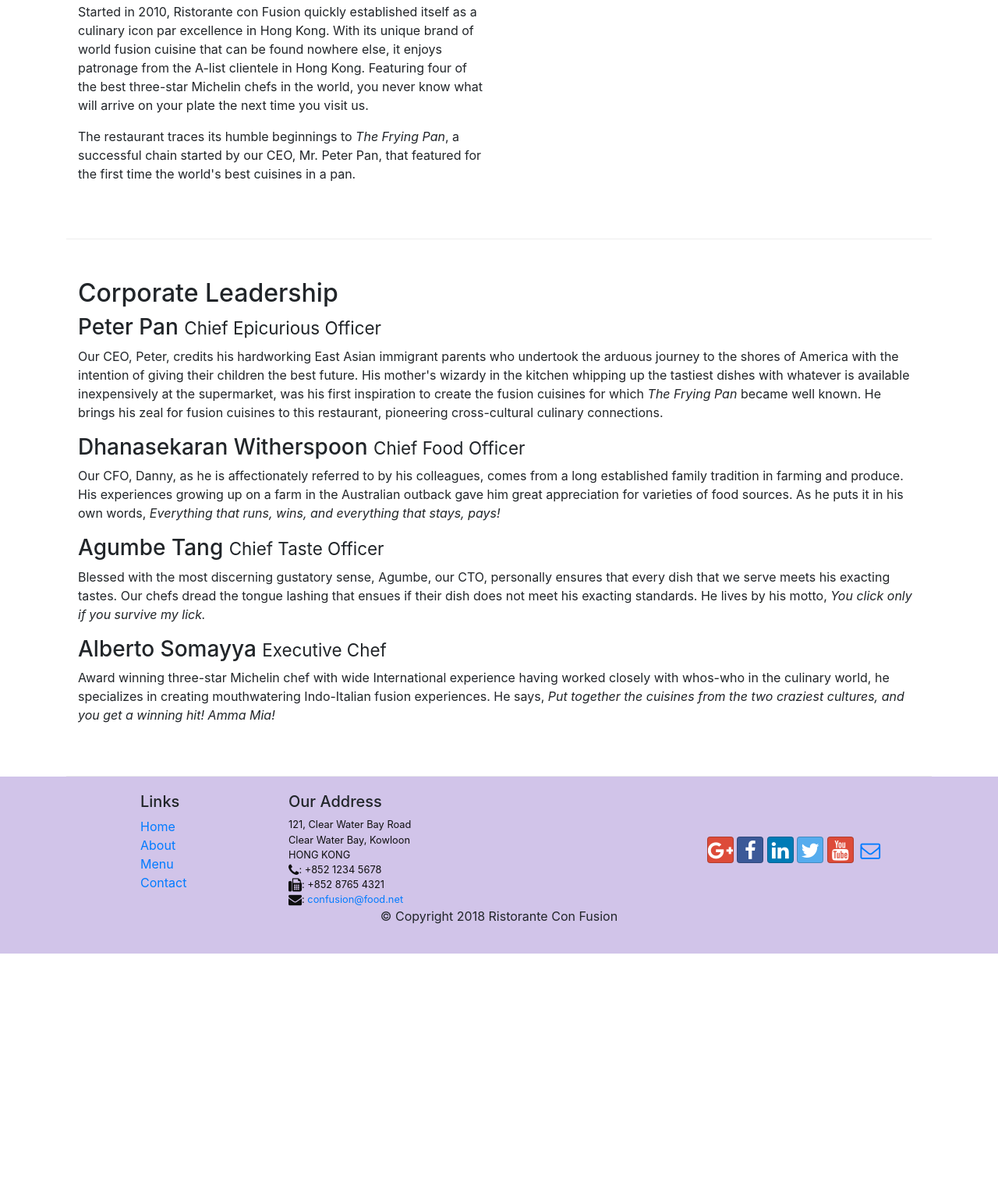
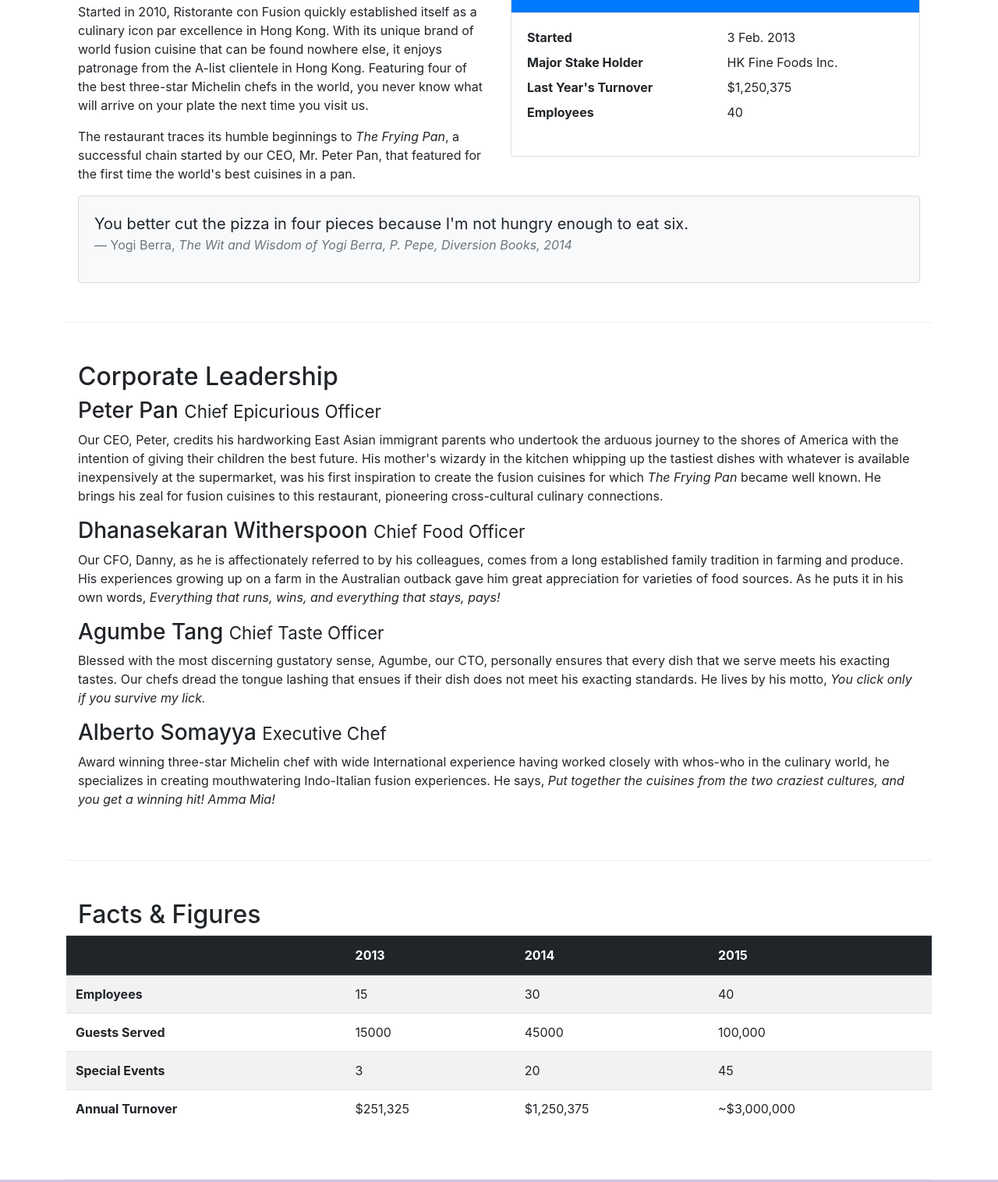
Before and after one commit to Kashish-Jain-KJ/Front-End-Web-UI-Frameworks-and-Tools-Bootstrap-4, a website: page aboutus.html in a window 1280 px wide. Shown: the part 558-2074 px from the top of the page at 78% size. Before the commit the page ends 1781 px from the top, so only its background shows below. Drawn offline with nearby package versions, Linux system fonts and the light colour scheme.

Commit message:
Displaying Content: Tables and Cards

```diff
--- a/aboutus.html
+++ b/aboutus.html
@@ -67,7 +67,34 @@
                 <p>Started in 2010, Ristorante con Fusion quickly established itself as a culinary icon par excellence in Hong Kong. With its unique brand of world fusion cuisine that can be found nowhere else, it enjoys patronage from the A-list clientele in Hong Kong.  Featuring four of the best three-star Michelin chefs in the world, you never know what will arrive on your plate the next time you visit us.</p>
                 <p>The restaurant traces its humble beginnings to <em>The Frying Pan</em>, a successful chain started by our CEO, Mr. Peter Pan, that featured for the first time the world's best cuisines in a pan.</p>
             </div>
-            <div class = "col-12 col-sm-12">
+            <div class="col-12 col-sm-6">
+                <div class="card">
+                    <h3 class="card-header bg-primary text-white">Facts At a Glance</h3>
+                    <div class="card-body">
+                        <dl class="row">
+                            <dt class="col-6">Started</dt>
+                            <dd class="col-6">3 Feb. 2013</dd>
+                            <dt class="col-6">Major Stake Holder</dt>
+                            <dd class="col-6">HK Fine Foods Inc.</dd>
+                            <dt class="col-6">Last Year's Turnover</dt>
+                            <dd class="col-6">$1,250,375</dd>
+                            <dt class="col-6">Employees</dt>
+                            <dd class="col-6">40</dd>
+                        </dl>
+                    </div>
+                </div>
+            </div>
+            <div class="col-12">
+                <div class="card card-body bg-light">
+                    <blockquote class="blockquote">
+                        <p class="mb-0">You better cut the pizza in four pieces because
+                            I'm not hungry enough to eat six.</p>
+                        <footer class="blockquote-footer">Yogi Berra,
+                            <cite title="Source Title">The Wit and Wisdom of Yogi Berra,
+                            P. Pepe, Diversion Books, 2014</cite>
+                        </footer>
+                    </blockquote>
+                </div>
             </div>
         </div>
 
@@ -85,6 +112,51 @@
                 <p class="d-none d-sm-block">Award winning three-star Michelin chef with wide International experience having worked closely with whos-who in the culinary world, he specializes in creating mouthwatering Indo-Italian fusion experiences. He says, <em>Put together the cuisines from the two craziest cultures, and you get a winning hit! Amma Mia!</em></p>
             </div>
        </div>
+       <div class="row row-content">
+            <div class="col-12 col-sm-9">
+                <h2>Facts &amp; Figures</h2>
+            </div>
+            <div class="col-12 col-sm-3">
+            </div>
+            <div class="table-responsive">
+                <table class="table table-striped">
+                    <thead class="thead-dark">
+                        <tr>
+                            <th>&nbsp;</th>
+                            <th>2013</th>
+                            <th>2014</th>
+                            <th>2015</th>
+                        </tr>
+                    </thead>
+                    <tbody>
+                        <tr>
+                            <th>Employees</th>
+                            <td>15</td>
+                            <td>30</td>
+                            <td>40</td>
+                        </tr>
+                        <tr>
+                            <th>Guests Served</th>
+                            <td>15000</td>
+                            <td>45000</td>
+                            <td>100,000</td>
+                        </tr>
+                        <tr>
+                            <th>Special Events</th>
+                            <td>3</td>
+                            <td>20</td>
+                            <td>45</td>
+                        </tr>
+                        <tr>
+                            <th>Annual Turnover</th>
+                            <td>$251,325</td>
+                            <td>$1,250,375</td>
+                            <td>~$3,000,000</td>
+                        </tr>
+                    </tbody>
+                </table>
+            </div>
+        </div>
 
     </div>
 
@@ -97,7 +169,7 @@
                         <li><a href="./index.html">Home</a></li>
                         <li><a href="#">About</a></li>
                         <li><a href="#">Menu</a></li>
-                        <li><a href="#">Contact</a></li>
+                        <li><a href="./contactus.html">Contact</a></li>
                     </ul>
                 </div>
                 <div class="col-7 col-sm-5">
```
